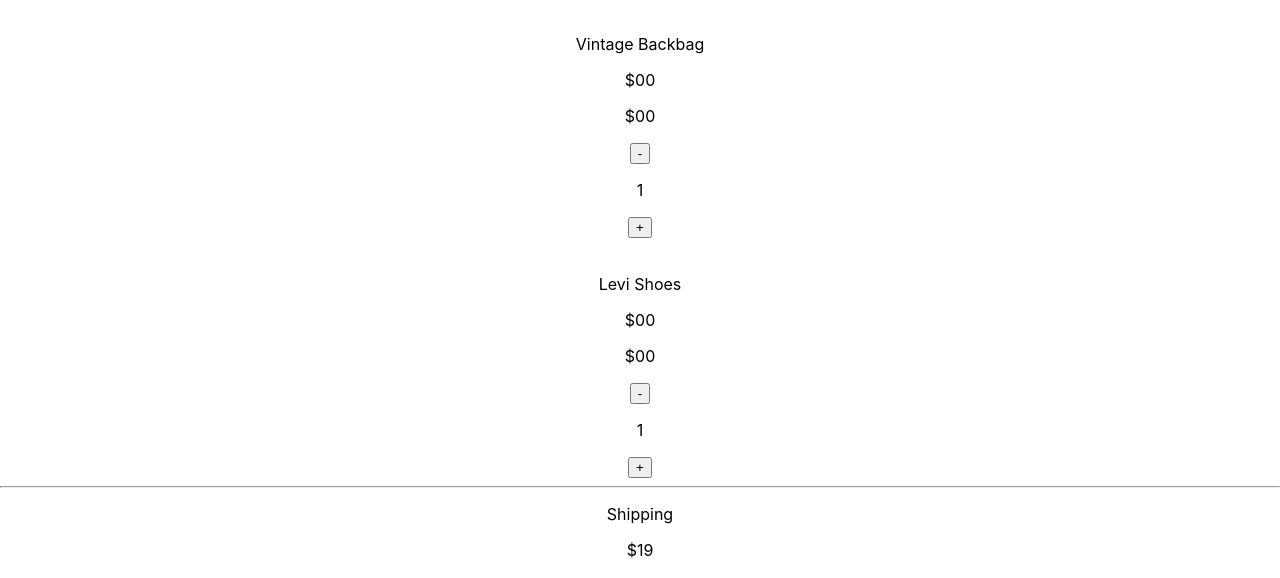
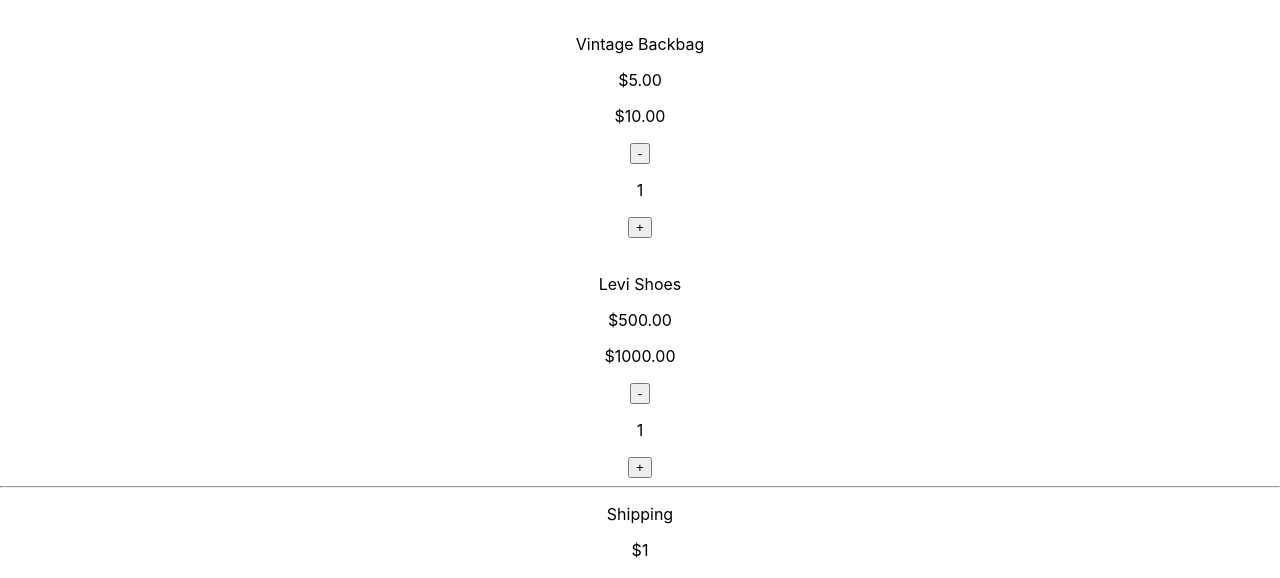
Before and after one commit to miyu0301/checkout-page, a React (Create React App) app: page / in a window 1280 px wide. Shown: the part 368-946 px from the top of the page. Built offline with nearby package versions, Linux system fonts and the light colour scheme; the HTML template or start-up script is replaced by a standard one.

Commit message:
added javascript for updating the item quantity

```diff
--- a/src/App.js
+++ b/src/App.js
@@ -1,6 +1,66 @@
 import './App.css';
+import { useEffect, useState } from 'react';
 
 function App() {
+
+  // const originalBagPrice = 94.99;
+  // const originalShoesPrice = 124.99;
+  // const bagDiscount = 40;
+  // const shoesDiscount = 50;
+  // const shipping = 19;
+  const originalBagPrice = 10;
+  const originalShoesPrice = 1000;
+  const bagDiscount = 5;
+  const shoesDiscount = 500;
+  const shipping = 1;
+  const [ beforeBagPrice, setBeforeBagPrice ] = useState(originalBagPrice);
+  const [ afterBagPrice, setAfterBagPrice ] = useState((originalBagPrice - bagDiscount));
+  const [ bagCount, setBagCount ] = useState(1);
+  const [ beforeShoesPrice, setBeforeShoesPrice ] = useState(originalShoesPrice);
+  const [ afterShoesPrice, setAfterShoesPrice ] = useState(originalShoesPrice - shoesDiscount);
+  const [ shoesCount, setShoesCount ] = useState(1);
+  const [ total, setTotal ] = useState(originalBagPrice + originalShoesPrice + shipping);
+
+  const onClickAddBagCount = () =>{
+    setBagTotal(bagCount + 1)
+  };
+
+  const onClickSubstractBagCount = () =>{
+    if(bagCount > 0){
+      setBagTotal(bagCount - 1)
+    }
+  };
+
+  const onClickAddShoesCount = () =>{
+    setShoesTotal(shoesCount + 1)
+  };
+
+  const onClickSubstractShoesCount = () =>{
+    if(shoesCount > 0){
+      setShoesTotal(shoesCount - 1)
+    }
+  };
+
+  const setBagTotal = (count) => {
+    let subtotal = originalBagPrice*count;
+    let discounted = (originalBagPrice - bagDiscount)*count;
+    setBagCount(count);
+    setBeforeBagPrice(subtotal);
+    setAfterBagPrice(discounted);
+    setTotal(afterShoesPrice + discounted + shipping);
+  }
+
+  const setShoesTotal = (count) => {
+    let subtotal = originalShoesPrice*count;
+    let discounted = (originalShoesPrice - shoesDiscount)*count;
+    setShoesCount(count);
+    setBeforeShoesPrice(subtotal);
+    setAfterShoesPrice(discounted);
+    setTotal(afterBagPrice + discounted + shipping);
+  }
+
+
+
   return (
     <div className="App">
       <body>
@@ -10,7 +70,7 @@
             <p>Contact information</p>
             <div class="form-group">
               <label for="e-mail">E-mail</label>
-              <input type="text" name="email" id="e-mail" />
+              <input type="text" name="email" id="e-mail" required/>
             </div>
             <div class="form-group">
               <label for="phone">Phone</label>
@@ -47,33 +107,33 @@
             <div class="item-group">
               <img src="" alt="" />
               <p class="item-name">Vintage Backbag</p>
-              <p class="after-price">$00</p>
-              <p class="before-price">$00</p>
+              <p class="after-price">{`$${afterBagPrice.toFixed(2)}`}</p>
+              <p class="before-price">{`$${beforeBagPrice.toFixed(2)}`}</p>
               <div class="quantity-group">
-                <button class="subtract">-</button>
-                <p class="quantity">1</p>
-                <button class="add">+</button>
+                <button class="subtract" onClick={onClickSubstractBagCount}>-</button>
+                <p class="quantity">{bagCount}</p>
+                <button class="add" onClick={onClickAddBagCount}>+</button>
               </div>
             </div>
             <div class="price-group">
               <img src="" alt="" />
               <p class="item-name">Levi Shoes</p>
-              <p class="after-price">$00</p>
-              <p class="before-price">$00</p>
+              <p class="after-price">{`$${afterShoesPrice.toFixed(2)}`}</p>
+              <p class="before-price">{`$${beforeShoesPrice.toFixed(2)}`}</p>
               <div class="quantity-group">
-                <button class="subtract">-</button>
-                <p class="quantity">1</p>
-                <button class="add">+</button>
+                <button class="subtract" onClick={onClickSubstractShoesCount}>-</button>
+                <p class="quantity">{shoesCount}</p>
+                <button class="add" onClick={onClickAddShoesCount}>+</button>
               </div>
             </div>
             <hr />
             <div class='price-group'>
               <p class="shipping">Shipping</p>
-              <p class="price">$19</p>
+              <p class="price">{`$${shipping}`}</p>
             </div>
             <div class='item-group'>
               <p class="total">Total</p>
-              <p class="price">$19</p>
+              <p class="price">{`$${total.toFixed(2)}`}</p>
             </div>
             <hr />
           </section>
```
